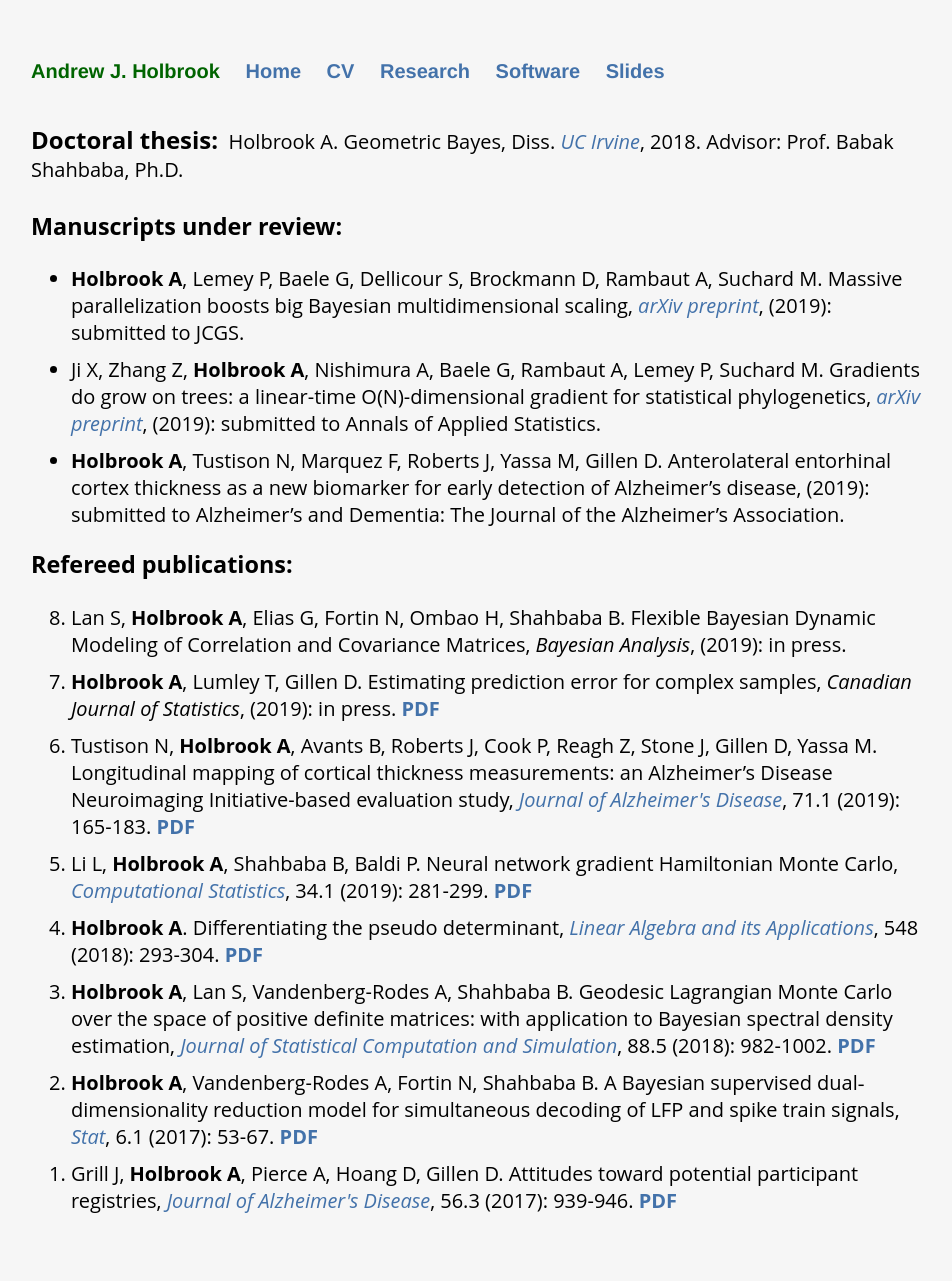
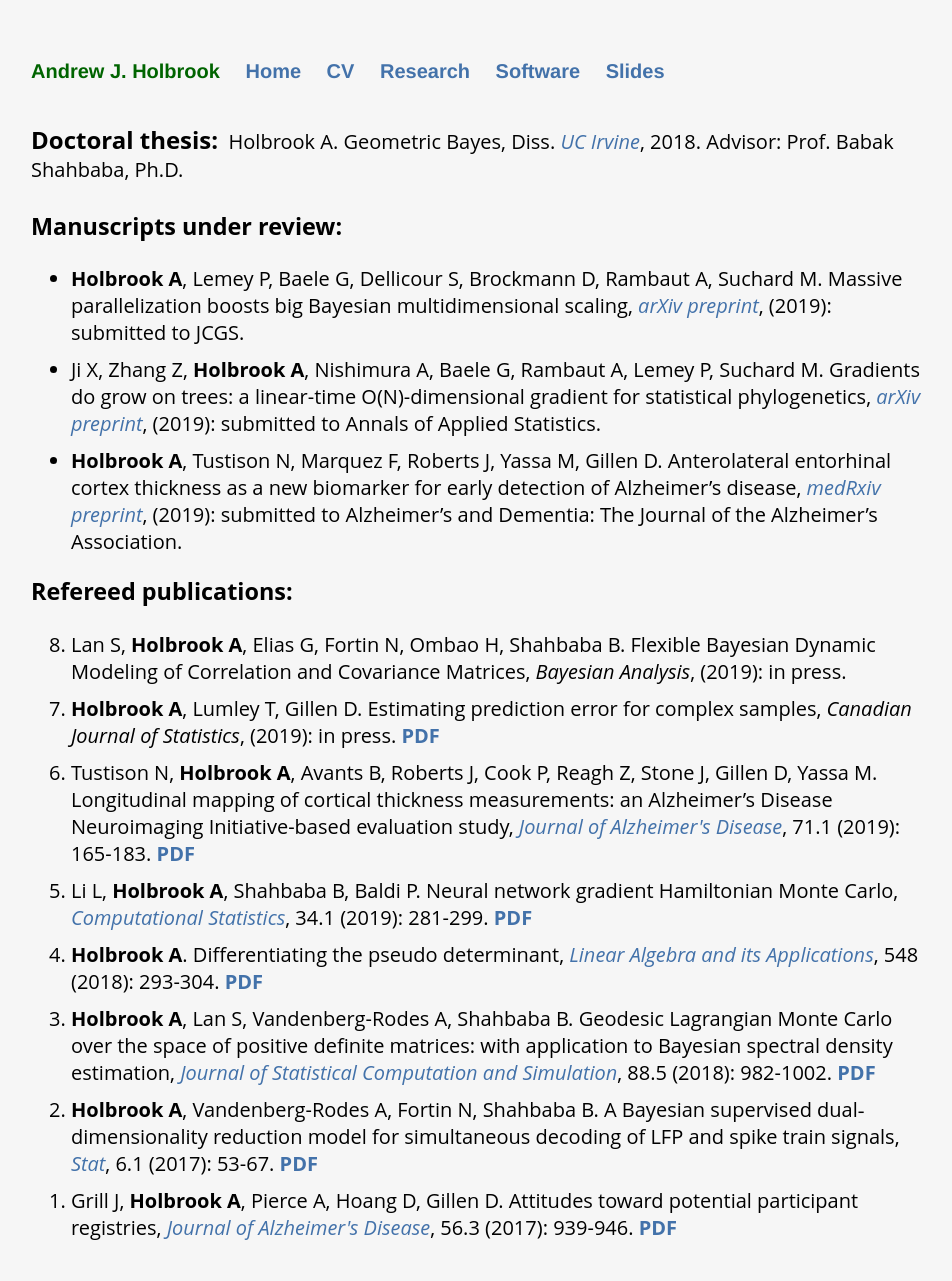
Before and after one commit to andrewjholbrook/andrewjholbrook.github.io, a Jekyll site: the page built from research.html, in a window 1280 px wide. Shown: the whole page, without its empty margins (161-1113 px from the left). Built offline with Jekyll 4.4.1, drawn with Linux system fonts in a browser that asks for light colours; a style sheet for code colours, icons or effects is not loaded; before the commit the page ends 1254 px from its top, so only the background shows below that.

Commit message:
Update research.html

```diff
--- a/research.html
+++ b/research.html
@@ -13,7 +13,7 @@
   <ul id="preprints">
         <li> <b>Holbrook A</b>, Lemey P, Baele G, Dellicour S, Brockmann D, Rambaut A, Suchard M. Massive parallelization boosts big Bayesian multidimensional scaling, <i><a href="https://arxiv.org/abs/1905.04582" target="_blank">arXiv preprint</a></i>, (2019): submitted to JCGS.
         <li> Ji X, Zhang Z, <b>Holbrook A</b>, Nishimura A, Baele G, Rambaut A, Lemey P, Suchard M. Gradients do grow on trees: a linear-time O(N)-dimensional gradient for statistical phylogenetics, <i><a href="https://arxiv.org/abs/1905.12146" target="_blank">arXiv preprint</a></i>, (2019): submitted to Annals of Applied Statistics.
-            <li> <b>Holbrook A</b>, Tustison N, Marquez F, Roberts J, Yassa M, Gillen D. Anterolateral entorhinal cortex thickness as a new biomarker for early detection of Alzheimer’s disease, (2019): submitted to Alzheimer’s and Dementia: The Journal of the Alzheimer’s Association.
+            <li> <b>Holbrook A</b>, Tustison N, Marquez F, Roberts J, Yassa M, Gillen D. Anterolateral entorhinal cortex thickness as a new biomarker for early detection of Alzheimer’s disease, <i><a href="https://www.medrxiv.org/content/10.1101/19011825v1" target="_blank">medRxiv preprint</a></i>, (2019): submitted to Alzheimer’s and Dementia: The Journal of the Alzheimer’s Association.
                         </ul>
 
   <h3>Refereed publications:</h3>
```
